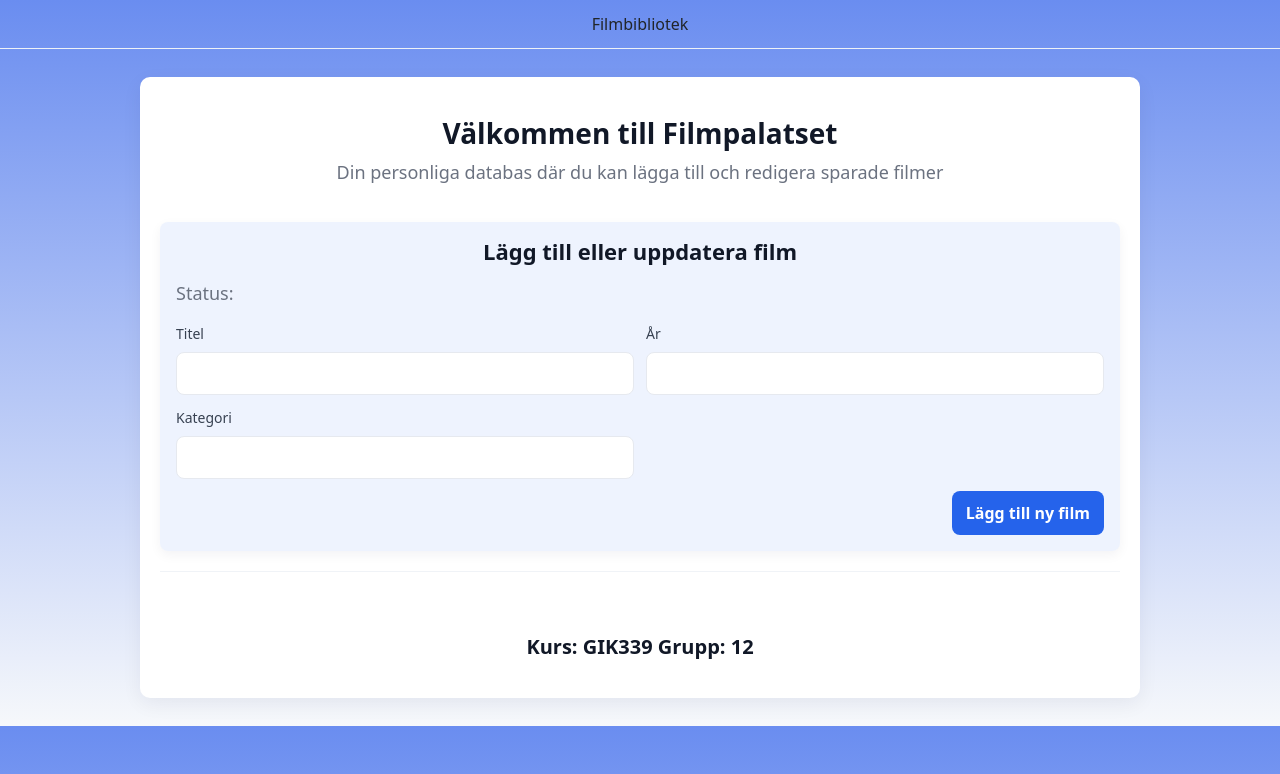
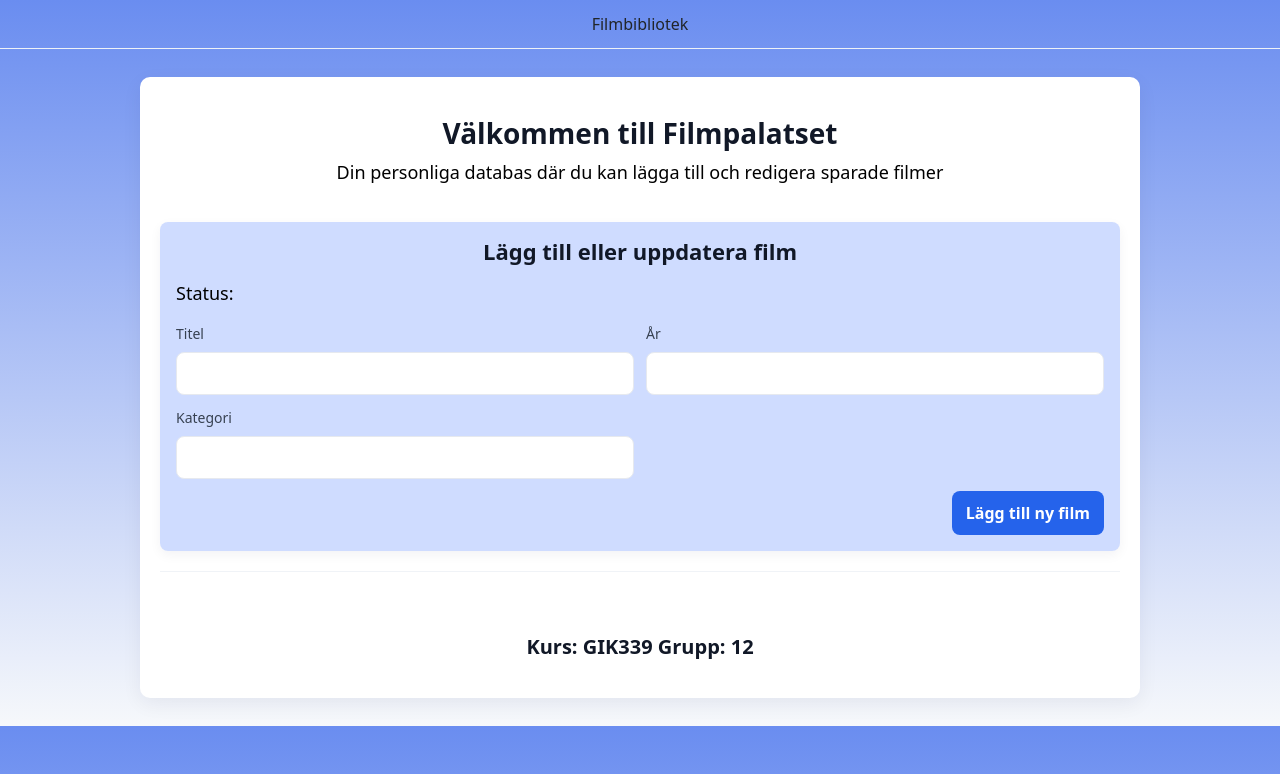
Before and after one commit to RavenMaker/gik399-12-projekt, a website: page client/index.html in a window 1280 px wide. Drawn offline with nearby package versions, Linux system fonts and the light colour scheme; no server answers.

Commit message:
CSSUpdateFeeedback

```diff
--- a/client/style.css
+++ b/client/style.css
@@ -53,7 +53,7 @@ input:focus, select:focus, textarea:focus, button:focus {
 
 }
 .main-section{padding:12px;
-background:#bdcefc40;
+background:#4173ff40;
 border-radius:8px;
 margin-bottom:20px;
 box-shadow:0 4px 12px rgba(20,20,50,0.05);
@@ -69,7 +69,7 @@ padding:1rem;
 /* Hero */
 .hero{display:flex;text-align:center;padding:20px;flex-direction: column;align-items: center;}
 .hero-title{font-size:28px;color:#111827;margin-bottom:8px;}
-.hero-lead{color:#6b7280;}
+.hero-lead{color:#000000;}
 
 /* Form */
 .movie-form{display:grid;grid-template-columns:1fr 1fr;gap:12px;align-items:end;}
```
